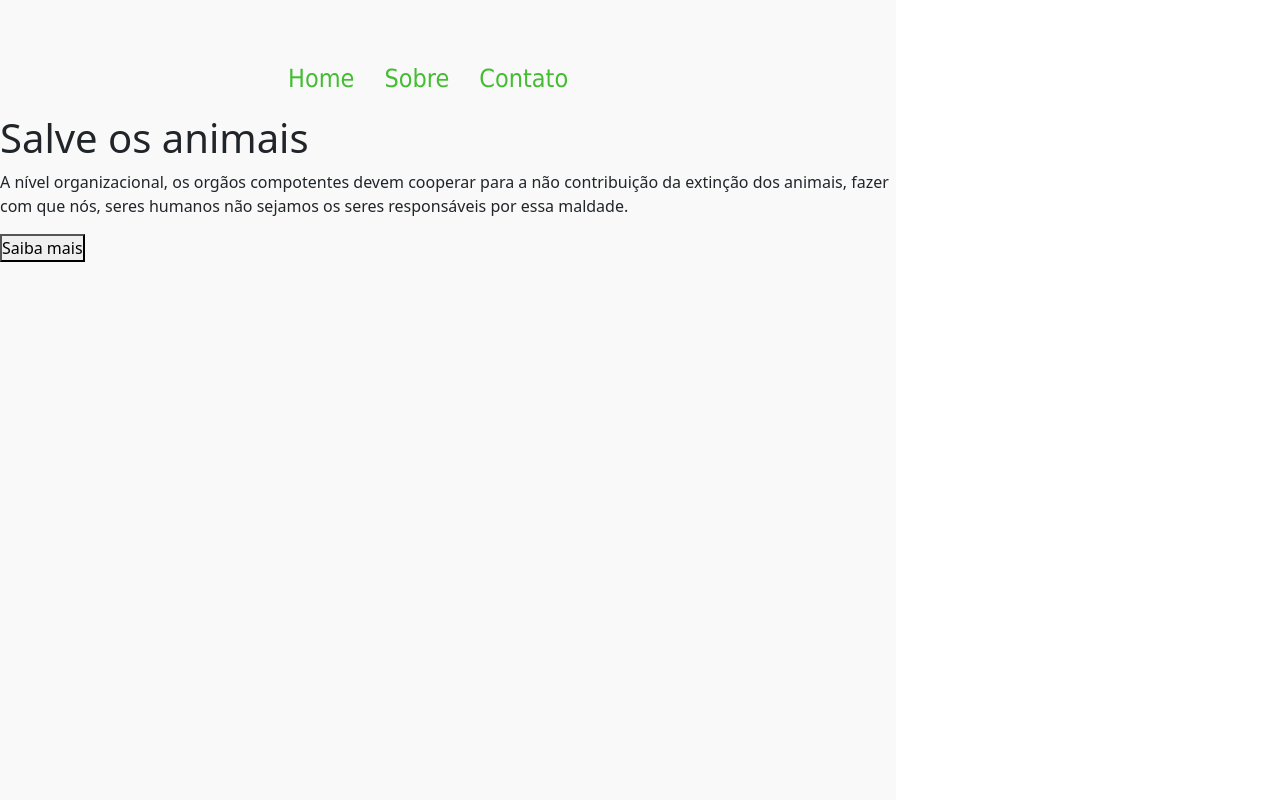
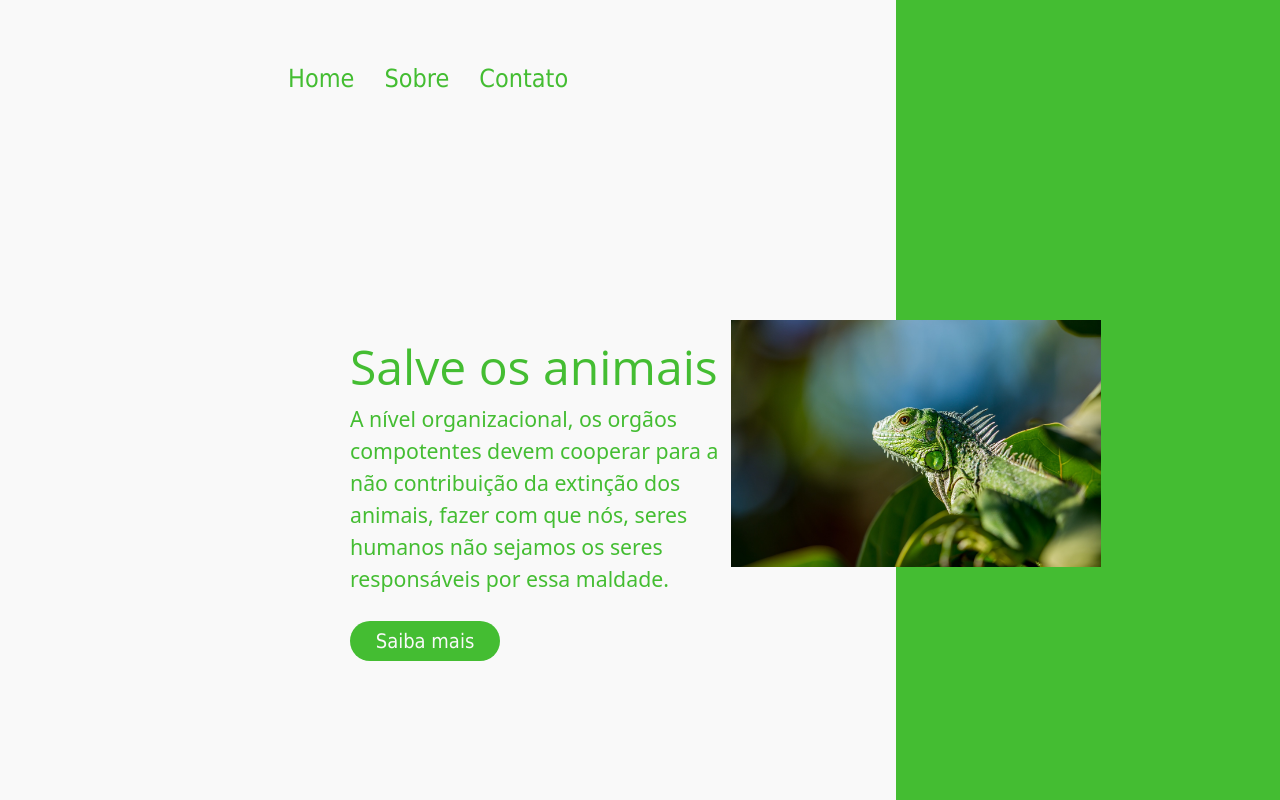
Before and after one commit to Nailson97/Salve-os-animais, a plain HTML site: page index.html in a window 1280 px wide. Drawn offline with nearby package versions, Linux system fonts and the light colour scheme; a web font is replaced by a local one.

```diff
--- a/style.css
+++ b/style.css
@@ -48,23 +48,26 @@ li {
     font-family:Tahoma, sans-serif
 }
 
-.texto-naturesa{
+.natureText{
     width: 44%;;
     margin-left:350px;
     margin-top:240px;
 }
 
-.texto-naturesa h1 {
-    color: #44bd32;
+.natureText h1 {
+    color: #44BD32;
     font-family: 'open sans';
-    font-size:49px;
+    font-size:3rem;
 }
 
-.texto-naturesa p {
-    color:#44bd32;
+.natureText p {
+    color:#44BD32;
+    font-size: 1.33rem;
+    /* font-weight: 600; */
+
 }
 
-.texto-naturesa button {
+.natureText button {
     background-color:#44bd32;
     color:#f9f9f9;
     font-family:Tahoma, sans-serif;
@@ -79,18 +82,18 @@ li {
     line-height: center;
 }
 
-.texto-naturesa button:hover {
+.natureText button:hover {
     background-color: #67d756;
 }
 
-.container-deito {
+.container-direito {
     width:30%;
     float:right;
     background-color:#44bd32;
     height:100vh;
 }
 
-.container-deito img {
+.container-direito img {
     width:370px;
     position:absolute;
     top:40%;
```
